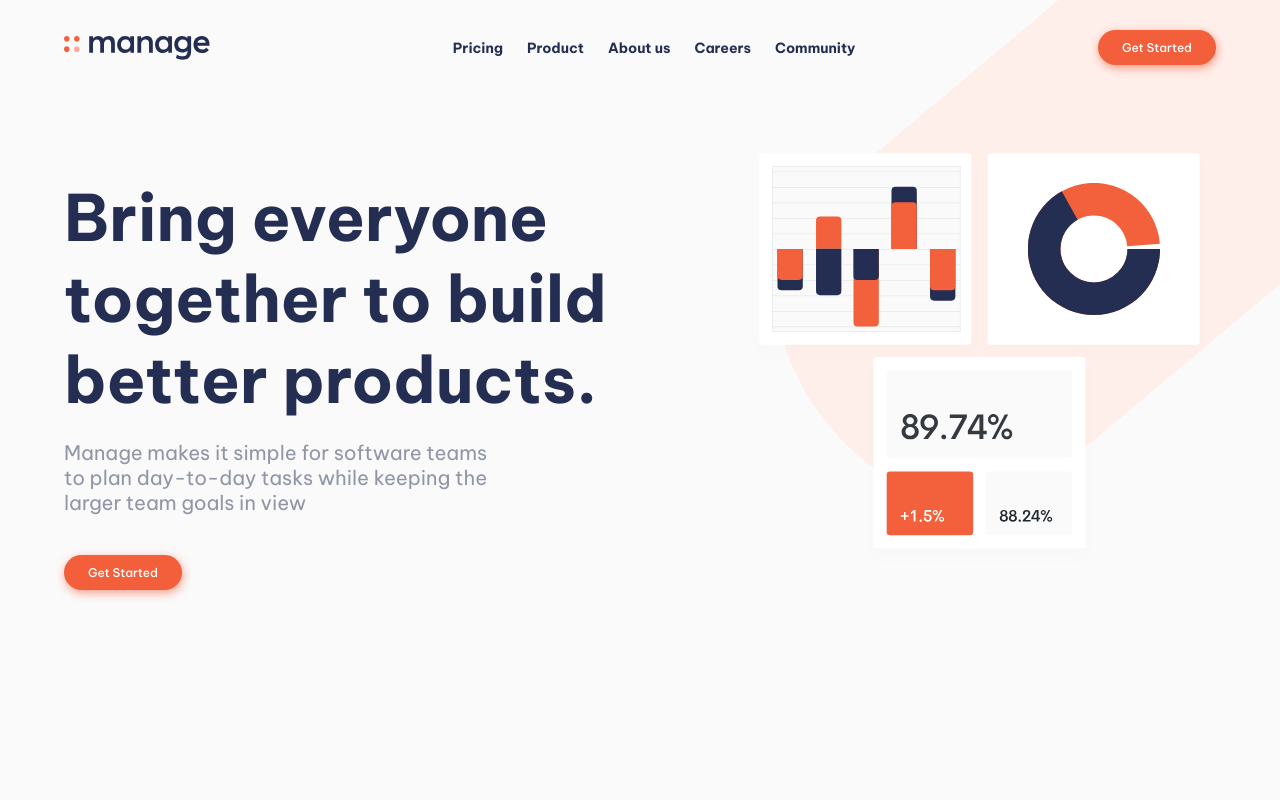
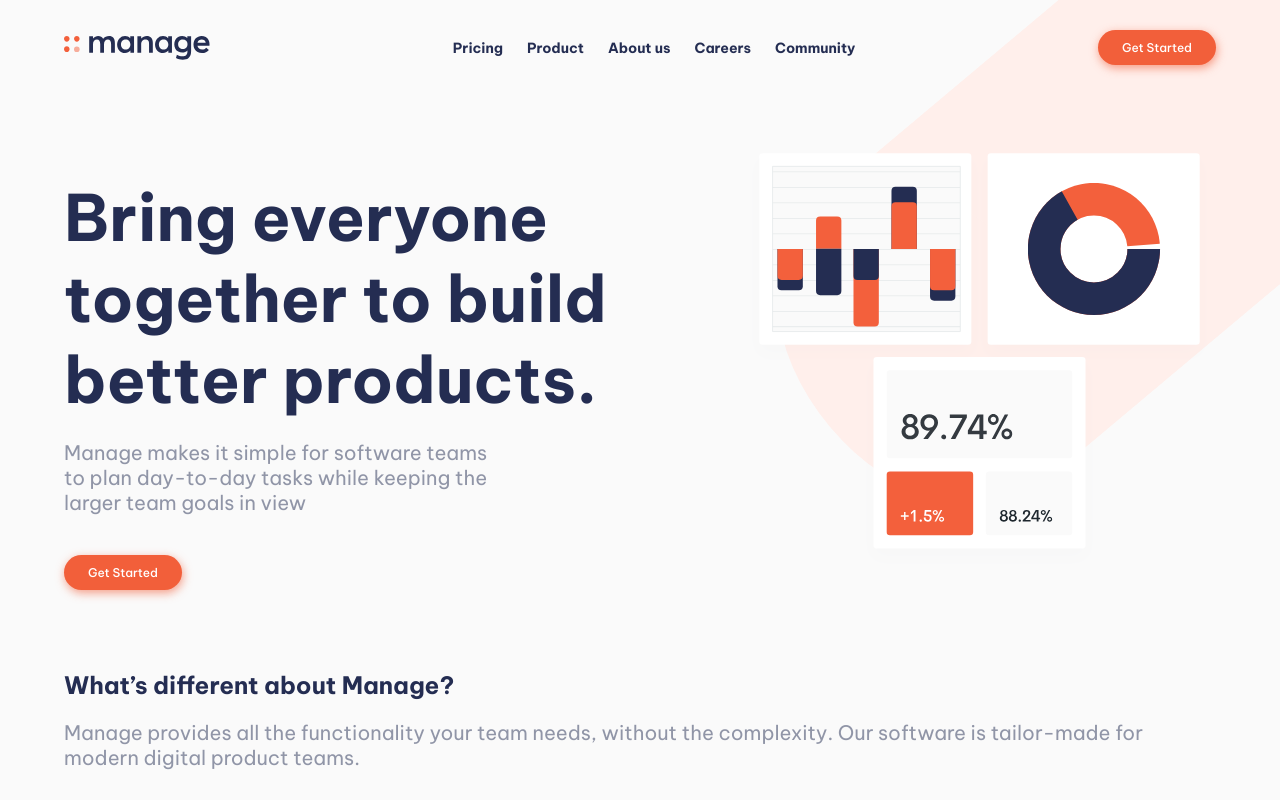
Before and after one commit to Luisgustavom1/Manage-challenge-hub, a React (Vite) app: page / in a window 1280 px wide. Shown: the top 800 px of the page. Built offline with nearby package versions, Linux system fonts and the light colour scheme.

Commit message:
Introduction about us

```diff
--- /dev/null
+++ b/src/Components/AboutUs/index.tsx
@@ -0,0 +1,15 @@
+import React from 'react';
+
+import './styles.scss';
+const AboutUs = () => {
+  return (
+    <div className='container-aboutUs'>
+      <section className='introduction-aboutUs'>
+        <h1 className='title'>What’s different about Manage?</h1>
+        <p className='body-lg'>Manage provides all the functionality your team needs, without the complexity. Our software is tailor-made for modern digital product teams.</p>
+      </section>
+    </div>
+  );
+}
+
+export default AboutUs;
--- /dev/null
+++ b/src/Components/AboutUs/styles.scss
@@ -0,0 +1,21 @@
+.container-aboutUs {
+  width: 90vw;
+  margin: 0 auto;
+  display: grid;
+  grid-template-columns: repeat(auto-fill, minmax(50%, 1fr));
+  gap: 20px;
+
+  .introduction-aboutUs {
+    min-width: 325px;
+
+    .title {
+      margin-bottom: 20px;
+    }
+  }
+}
+
+@media (max-width: 440px) {
+  .container-aboutUs {
+    text-align: center;
+  }
+}
--- a/src/Components/Introduction/styles.scss
+++ b/src/Components/Introduction/styles.scss
@@ -11,7 +11,6 @@
 
     .body-lg {
       width: 80%;
-      min-width: 280px;
       margin: 20px 0 40px 0;
     }
   }
--- a/src/Views/Home/index.tsx
+++ b/src/Views/Home/index.tsx
@@ -1,4 +1,5 @@
 import React from "react";
+import AboutUs from "../../Components/AboutUs";
 import Header from "../../Components/Header";
 import Introduction from "../../Components/Introduction";
 
@@ -7,6 +8,7 @@ function Home() {
     <>
       <Header />
       <Introduction />
+      <AboutUs />
     </>
   );
 }
```
Also changed, not shown: src/Components/AboutUs/Categories/index.tsx (added, +16 -0 lines).
